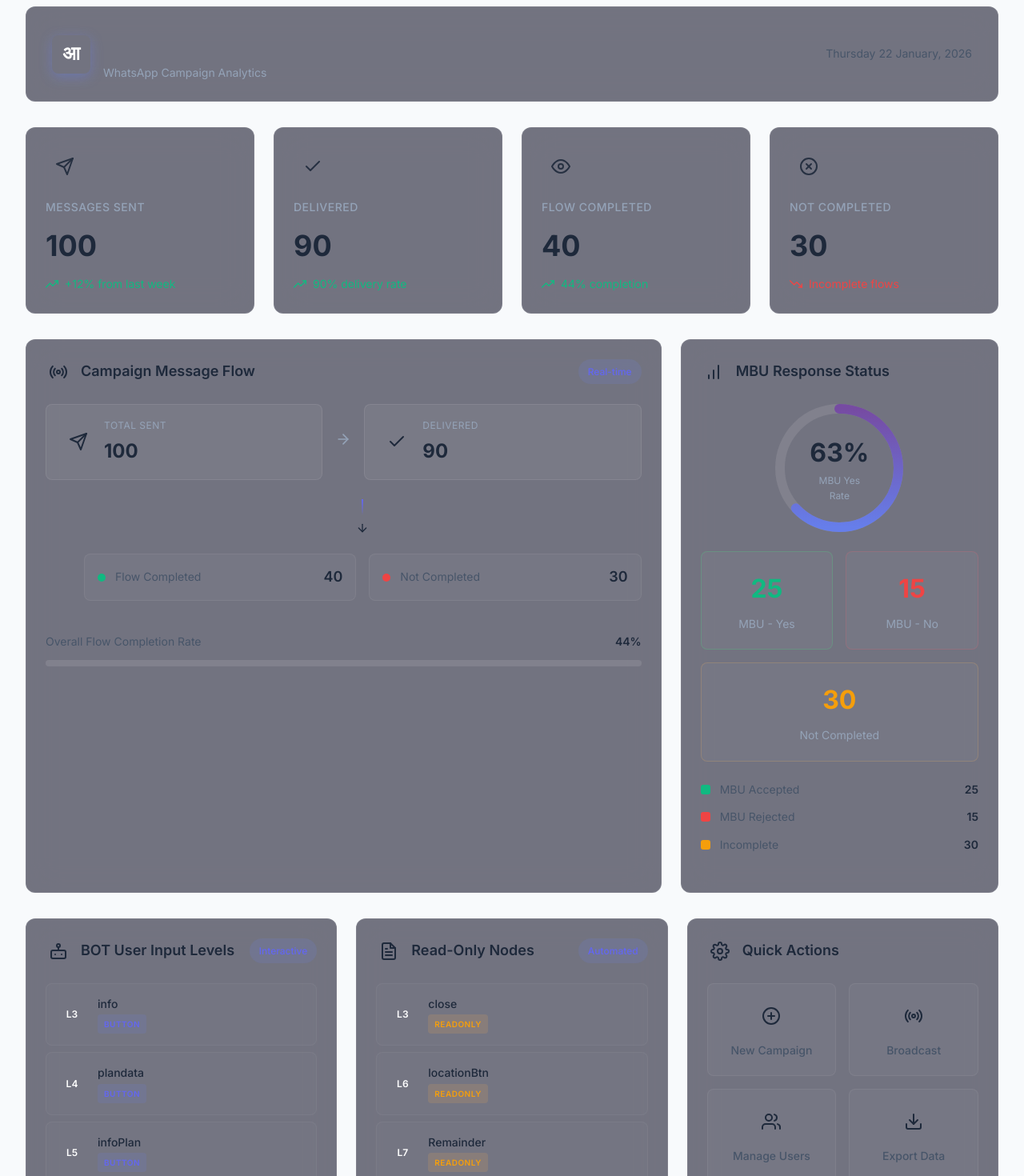
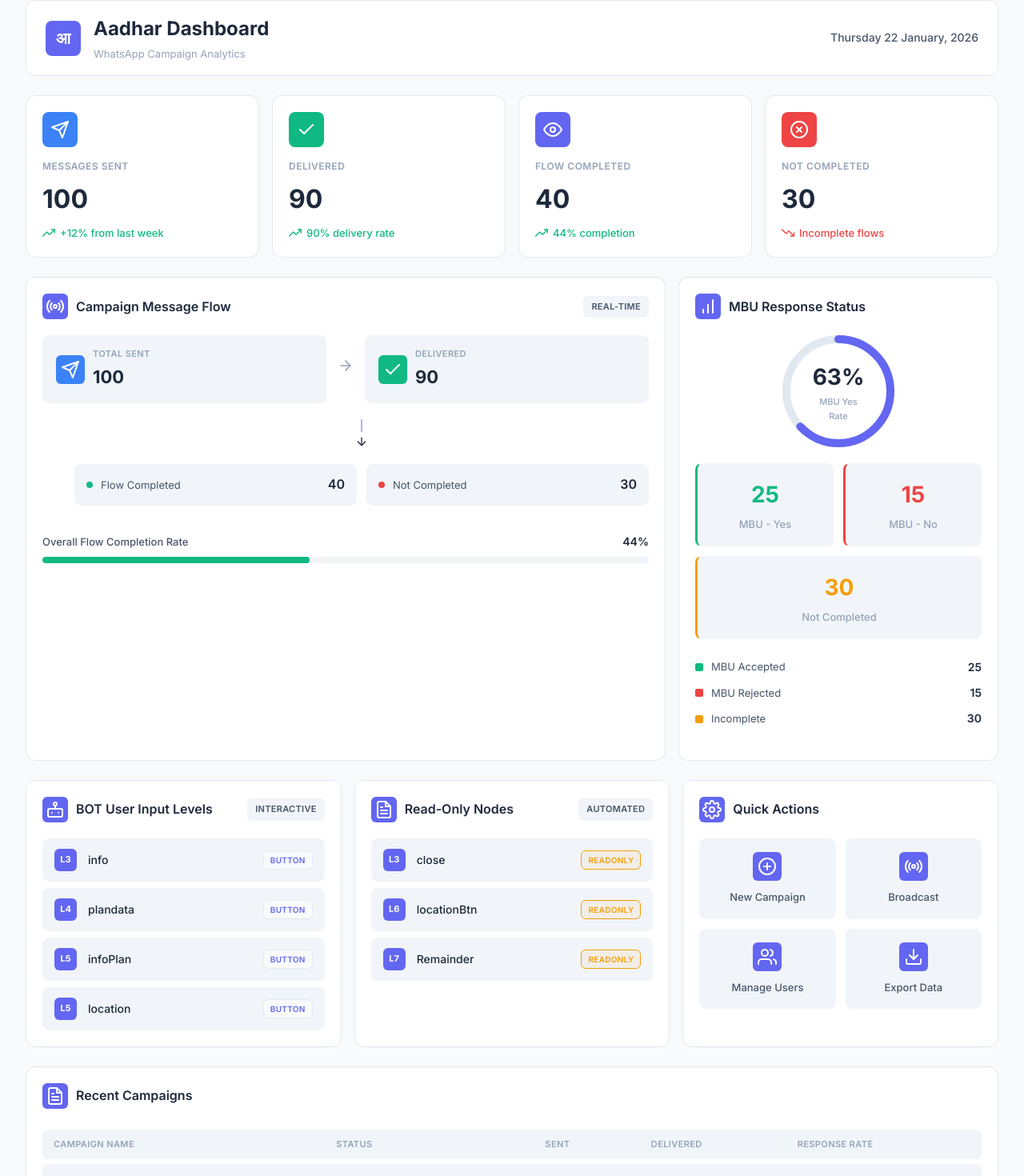
Before and after one commit to harshpardhi06/dashboard, a React (Vite) app: page / in a window 1280 px wide. Shown: the part 24-1494 px from the top of the page at 80% size. Built offline with nearby package versions, Linux system fonts and the light colour scheme.

Commit message:
[FlatUI]

```diff
--- a/src/App.css
+++ b/src/App.css
@@ -1,7 +1,8 @@
 /* Dashboard Layout */
 .dashboard {
   min-height: 100vh;
-  padding: 2rem;
+  padding: 1.5rem 2rem;
+  background: var(--bg-primary);
 }
 
 /* Header Styles */
@@ -9,12 +10,11 @@
   display: flex;
   justify-content: space-between;
   align-items: center;
-  margin-bottom: 2rem;
-  padding: 1.5rem 2rem;
-  background: rgba(26, 26, 46, 0.6);
-  backdrop-filter: blur(20px);
+  margin-bottom: 1.5rem;
+  padding: 1rem 1.5rem;
+  background: var(--bg-card);
   border-radius: var(--radius-lg);
-  border: 1px solid rgba(255, 255, 255, 0.08);
+  border: 1px solid var(--border-color);
 }
 
 .header-left {
@@ -24,30 +24,26 @@
 }
 
 .logo {
-  width: 48px;
-  height: 48px;
-  background: var(--primary-gradient);
+  width: 44px;
+  height: 44px;
+  background: var(--primary);
   border-radius: var(--radius-md);
   display: flex;
   align-items: center;
   justify-content: center;
-  font-size: 1.5rem;
+  font-size: 1.25rem;
   font-weight: 700;
   color: white;
-  box-shadow: 0 4px 15px rgba(102, 126, 234, 0.4);
 }
 
 .header-title {
-  font-size: 1.75rem;
+  font-size: 1.5rem;
   font-weight: 700;
-  background: var(--primary-gradient);
-  -webkit-background-clip: text;
-  -webkit-text-fill-color: transparent;
-  background-clip: text;
+  color: var(--text-primary);
 }
 
 .header-subtitle {
-  font-size: 0.875rem;
+  font-size: 0.8125rem;
   color: var(--text-muted);
   margin-top: 0.125rem;
 }
@@ -61,79 +57,83 @@
 .header-date {
   color: var(--text-secondary);
   font-size: 0.875rem;
+  font-weight: 500;
 }
 
 /* Stats Grid */
 .stats-grid {
   display: grid;
-  grid-template-columns: repeat(auto-fit, minmax(240px, 1fr));
-  gap: 1.5rem;
-  margin-bottom: 2rem;
+  grid-template-columns: repeat(auto-fit, minmax(220px, 1fr));
+  gap: 1rem;
+  margin-bottom: 1.5rem;
 }
 
-/* Stat Card */
+/* Stat Card - Flat Design */
 .stat-card {
   position: relative;
-  padding: 1.5rem;
-  background: rgba(26, 26, 46, 0.6);
-  backdrop-filter: blur(20px);
+  padding: 1.25rem;
+  background: var(--bg-card);
   border-radius: var(--radius-lg);
-  border: 1px solid rgba(255, 255, 255, 0.08);
-  overflow: hidden;
+  border: 1px solid var(--border-color);
   transition: all var(--transition-normal);
   cursor: pointer;
 }
 
-.stat-card::before {
-  content: '';
-  position: absolute;
-  top: 0;
-  left: 0;
-  right: 0;
-  height: 3px;
-  background: var(--card-accent, var(--primary-gradient));
-}
-
 .stat-card:hover {
-  transform: translateY(-4px);
-  border-color: rgba(102, 126, 234, 0.3);
-  box-shadow: var(--shadow-glow);
+  transform: translateY(-2px);
+  box-shadow: var(--shadow-lg);
 }
 
 .stat-card-icon {
-  width: 48px;
-  height: 48px;
+  width: 44px;
+  height: 44px;
   border-radius: var(--radius-md);
   display: flex;
   align-items: center;
   justify-content: center;
-  font-size: 1.5rem;
-  margin-bottom: 1rem;
-  background: var(--card-accent, var(--primary-gradient));
-  opacity: 0.9;
+  font-size: 1.25rem;
+  margin-bottom: 0.875rem;
+  color: white;
+}
+
+.stat-card.sent .stat-card-icon {
+  background: var(--status-sent);
+}
+
+.stat-card.delivered .stat-card-icon {
+  background: var(--status-delivered);
+}
+
+.stat-card.read .stat-card-icon {
+  background: var(--status-read);
+}
+
+.stat-card.failed .stat-card-icon {
+  background: var(--status-failed);
 }
 
 .stat-card-label {
   color: var(--text-muted);
-  font-size: 0.875rem;
-  font-weight: 500;
+  font-size: 0.75rem;
+  font-weight: 600;
   text-transform: uppercase;
   letter-spacing: 0.5px;
-  margin-bottom: 0.5rem;
+  margin-bottom: 0.375rem;
 }
 
 .stat-card-value {
-  font-size: 2.25rem;
+  font-size: 2rem;
   font-weight: 700;
   color: var(--text-primary);
-  margin-bottom: 0.5rem;
+  margin-bottom: 0.375rem;
 }
 
 .stat-card-change {
   display: flex;
   align-items: center;
-  gap: 0.5rem;
-  font-size: 0.875rem;
+  gap: 0.375rem;
+  font-size: 0.8125rem;
+  font-weight: 500;
 }
 
 .stat-card-change.positive {
@@ -144,32 +144,12 @@
   color: var(--status-failed);
 }
 
-/* Sent Card */
-.stat-card.sent {
-  --card-accent: var(--info-gradient);
-}
-
-/* Delivered Card */
-.stat-card.delivered {
-  --card-accent: var(--secondary-gradient);
-}
-
-/* Read Card */
-.stat-card.read {
-  --card-accent: var(--primary-gradient);
-}
-
-/* Failed Card */
-.stat-card.failed {
-  --card-accent: var(--warning-gradient);
-}
-
 /* Main Content Grid */
 .content-grid {
   display: grid;
   grid-template-columns: 2fr 1fr;
-  gap: 1.5rem;
-  margin-bottom: 2rem;
+  gap: 1rem;
+  margin-bottom: 1.5rem;
 }
 
 @media (max-width: 1200px) {
@@ -178,105 +158,108 @@
   }
 }
 
-/* Card Container */
+/* Card Container - Flat Design */
 .card {
-  background: rgba(26, 26, 46, 0.6);
-  backdrop-filter: blur(20px);
+  background: var(--bg-card);
   border-radius: var(--radius-lg);
-  border: 1px solid rgba(255, 255, 255, 0.08);
-  padding: 1.5rem;
+  border: 1px solid var(--border-color);
+  padding: 1.25rem;
 }
 
 .card-header {
   display: flex;
   justify-content: space-between;
   align-items: center;
-  margin-bottom: 1.5rem;
+  margin-bottom: 1.25rem;
 }
 
 .card-title {
-  font-size: 1.125rem;
+  font-size: 1rem;
   font-weight: 600;
   color: var(--text-primary);
   display: flex;
   align-items: center;
-  gap: 0.75rem;
+  gap: 0.625rem;
 }
 
 .card-title-icon {
   width: 32px;
   height: 32px;
-  background: var(--primary-gradient);
+  background: var(--primary);
   border-radius: var(--radius-sm);
   display: flex;
   align-items: center;
   justify-content: center;
-  font-size: 1rem;
+  font-size: 0.875rem;
+  color: white;
 }
 
 .card-badge {
-  padding: 0.375rem 0.75rem;
-  background: rgba(102, 126, 234, 0.15);
-  border-radius: 20px;
-  font-size: 0.75rem;
-  font-weight: 500;
-  color: var(--accent-purple);
+  padding: 0.3125rem 0.625rem;
+  background: var(--bg-tertiary);
+  border-radius: var(--radius-sm);
+  font-size: 0.6875rem;
+  font-weight: 600;
+  color: var(--text-secondary);
+  text-transform: uppercase;
+  letter-spacing: 0.3px;
 }
 
 /* Flow Chart Container */
 .flow-chart {
   display: flex;
   flex-direction: column;
-  gap: 1rem;
+  gap: 0.875rem;
 }
 
 .flow-row {
   display: flex;
   align-items: center;
-  gap: 1rem;
+  gap: 0.875rem;
 }
 
 .flow-node {
   display: flex;
   align-items: center;
-  gap: 0.75rem;
-  padding: 1rem 1.25rem;
-  background: rgba(255, 255, 255, 0.05);
+  gap: 0.625rem;
+  padding: 0.875rem 1rem;
+  background: var(--bg-tertiary);
   border-radius: var(--radius-md);
-  border: 1px solid rgba(255, 255, 255, 0.08);
+  border: 1px solid var(--border-light);
   transition: all var(--transition-normal);
   flex: 1;
 }
 
 .flow-node:hover {
-  background: rgba(102, 126, 234, 0.1);
-  border-color: rgba(102, 126, 234, 0.3);
+  background: var(--bg-primary);
+  border-color: var(--primary);
 }
 
 .flow-node-icon {
-  width: 40px;
-  height: 40px;
+  width: 36px;
+  height: 36px;
   border-radius: var(--radius-sm);
   display: flex;
   align-items: center;
   justify-content: center;
-  font-size: 1.25rem;
+  font-size: 1rem;
+  color: white;
 }
 
 .flow-node-icon.sent {
-  background: var(--info-gradient);
+  background: var(--status-sent);
 }
 
 .flow-node-icon.delivered {
-  background: var(--secondary-gradient);
+  background: var(--status-delivered);
 }
 
 .flow-node-icon.completed {
-  background: var(--primary-gradient);
+  background: var(--status-read);
 }
 
 .flow-node-icon.pending {
-  background: linear-gradient(135deg, #f6ad55 0%, #ed8936 100%);
+  background: var(--status-pending);
 }
 
 .flow-node-content {
@@ -284,21 +267,22 @@
 }
 
 .flow-node-label {
-  font-size: 0.75rem;
+  font-size: 0.6875rem;
   color: var(--text-muted);
   text-transform: uppercase;
-  letter-spacing: 0.5px;
-  margin-bottom: 0.25rem;
+  letter-spacing: 0.4px;
+  font-weight: 600;
+  margin-bottom: 0.125rem;
 }
 
 .flow-node-value {
-  font-size: 1.5rem;
+  font-size: 1.375rem;
   font-weight: 700;
   color: var(--text-primary);
 }
 
 .flow-arrow {
-  font-size: 1.25rem;
+  font-size: 1.125rem;
   color: var(--text-muted);
 }
 
@@ -306,48 +290,49 @@
   display: flex;
   flex-direction: column;
   align-items: center;
-  gap: 0.5rem;
-  margin: 0.5rem 0 0.5rem 3rem;
+  gap: 0.25rem;
+  margin: 0.375rem 0 0.375rem 2.5rem;
 }
 
 .flow-connector {
   width: 2px;
-  height: 20px;
-  background: linear-gradient(180deg, var(--accent-purple) 0%, transparent 100%);
+  height: 16px;
+  background: var(--primary);
+  opacity: 0.5;
 }
 
 /* Branch Container */
 .branch-container {
   display: grid;
   grid-template-columns: repeat(2, 1fr);
-  gap: 1rem;
-  margin-left: 3rem;
+  gap: 0.75rem;
+  margin-left: 2.5rem;
 }
 
 .branch-item {
   display: flex;
   align-items: center;
-  gap: 0.75rem;
-  padding: 0.875rem 1rem;
-  background: rgba(255, 255, 255, 0.03);
+  gap: 0.625rem;
+  padding: 0.75rem 0.875rem;
+  background: var(--bg-tertiary);
   border-radius: var(--radius-md);
-  border: 1px solid rgba(255, 255, 255, 0.06);
+  border: 1px solid var(--border-light);
   transition: all var(--transition-normal);
 }
 
 .branch-item:hover {
-  background: rgba(56, 239, 125, 0.08);
-  border-color: rgba(56, 239, 125, 0.2);
+  background: rgba(16, 185, 129, 0.08);
+  border-color: var(--accent-green);
 }
 
 .branch-item.negative:hover {
-  background: rgba(245, 87, 108, 0.08);
-  border-color: rgba(245, 87, 108, 0.2);
+  background: rgba(239, 68, 68, 0.08);
+  border-color: var(--status-failed);
 }
 
 .branch-dot {
-  width: 10px;
-  height: 10px;
+  width: 8px;
+  height: 8px;
   border-radius: 50%;
   background: var(--accent-green);
 }
@@ -357,13 +342,13 @@
 }
 
 .branch-label {
-  font-size: 0.875rem;
+  font-size: 0.8125rem;
   color: var(--text-secondary);
   flex: 1;
 }
 
 .branch-value {
-  font-size: 1.125rem;
+  font-size: 1rem;
   font-weight: 600;
   color: var(--text-primary);
 }
@@ -372,14 +357,14 @@
 .mbu-grid {
   display: grid;
   grid-template-columns: repeat(2, 1fr);
-  gap: 1rem;
+  gap: 0.75rem;
 }
 
 .mbu-card {
-  padding: 1.25rem;
-  background: rgba(255, 255, 255, 0.03);
+  padding: 1rem;
+  background: var(--bg-tertiary);
   border-radius: var(--radius-md);
-  border: 1px solid rgba(255, 255, 255, 0.06);
+  border: 1px solid var(--border-light);
   text-align: center;
   transition: all var(--transition-normal);
 }
@@ -390,34 +375,22 @@
 }
 
 .mbu-card.yes {
-  border-color: rgba(56, 239, 125, 0.2);
-}
-
-.mbu-card.yes:hover {
-  background: rgba(56, 239, 125, 0.08);
+  border-left: 3px solid var(--accent-green);
 }
 
 .mbu-card.no {
-  border-color: rgba(245, 87, 108, 0.2);
-}
-
-.mbu-card.no:hover {
-  background: rgba(245, 87, 108, 0.08);
+  border-left: 3px solid var(--status-failed);
 }
 
 .mbu-card.not-completed {
   grid-column: span 2;
-  border-color: rgba(246, 173, 85, 0.2);
-}
-
-.mbu-card.not-completed:hover {
-  background: rgba(246, 173, 85, 0.08);
+  border-left: 3px solid var(--status-pending);
 }
 
 .mbu-value {
-  font-size: 2rem;
+  font-size: 1.75rem;
   font-weight: 700;
-  margin-bottom: 0.5rem;
+  margin-bottom: 0.25rem;
 }
 
 .mbu-card.yes .mbu-value {
@@ -433,8 +406,9 @@
 }
 
 .mbu-label {
-  font-size: 0.875rem;
+  font-size: 0.8125rem;
   color: var(--text-muted);
+  font-weight: 500;
 }
 
 /* BOT Levels Table */
@@ -445,35 +419,42 @@
 .level-row {
   display: flex;
   align-items: center;
-  padding: 0.875rem 1rem;
-  background: rgba(255, 255, 255, 0.02);
+  padding: 0.75rem 0.875rem;
+  background: var(--bg-tertiary);
   border-radius: var(--radius-md);
   margin-bottom: 0.5rem;
-  border: 1px solid rgba(255, 255, 255, 0.04);
+  border: 1px solid var(--border-light);
   transition: all var(--transition-normal);
 }
 
 .level-row:hover {
-  background: rgba(102, 126, 234, 0.08);
-  border-color: rgba(102, 126, 234, 0.2);
+  background: var(--bg-primary);
+  border-color: var(--primary);
+}
+
+.level-row:last-child {
+  margin-bottom: 0;
 }
 
 .level-badge {
   display: flex;
   align-items: center;
   justify-content: center;
-  width: 32px;
-  height: 32px;
-  background: var(--primary-gradient);
+  width: 28px;
+  height: 28px;
+  background: var(--primary);
   border-radius: var(--radius-sm);
-  font-size: 0.75rem;
-  font-weight: 600;
+  font-size: 0.6875rem;
+  font-weight: 700;
   color: white;
-  margin-right: 1rem;
+  margin-right: 0.875rem;
 }
 
 .level-info {
   flex: 1;
+  display: flex;
+  align-items: center;
+  justify-content: space-between;
 }
 
 .level-branch {
@@ -483,43 +464,46 @@
 }
 
 .level-type {
-  font-size: 0.75rem;
+  font-size: 0.6875rem;
   color: var(--text-muted);
   margin-top: 0.125rem;
 }
 
 .level-type-badge {
   display: inline-block;
-  padding: 0.25rem 0.5rem;
-  background: rgba(102, 126, 234, 0.15);
-  border-radius: 4px;
+  padding: 0.1875rem 0.5rem;
+  background: var(--bg-primary);
+  border: 1px solid var(--border-color);
+  border-radius: var(--radius-sm);
   font-size: 0.625rem;
   font-weight: 600;
   text-transform: uppercase;
-  letter-spacing: 0.5px;
-  color: var(--accent-purple);
+  letter-spacing: 0.3px;
+  color: var(--primary);
 }
 
 .level-type-badge.readonly {
-  background: rgba(246, 173, 85, 0.15);
   color: var(--status-pending);
+  border-color: var(--status-pending);
+  background: rgba(245, 158, 11, 0.08);
 }
 
 /* Progress Bar */
 .progress-container {
-  margin-top: 1.5rem;
+  margin-top: 1.25rem;
 }
 
 .progress-header {
   display: flex;
   justify-content: space-between;
   align-items: center;
-  margin-bottom: 0.75rem;
+  margin-bottom: 0.5rem;
 }
 
 .progress-label {
-  font-size: 0.875rem;
+  font-size: 0.8125rem;
   color: var(--text-secondary);
+  font-weight: 500;
 }
 
 .progress-value {
@@ -530,14 +514,14 @@
 
 .progress-bar {
   height: 8px;
-  background: rgba(255, 255, 255, 0.1);
+  background: var(--bg-tertiary);
   border-radius: 4px;
   overflow: hidden;
 }
 
 .progress-fill {
   height: 100%;
-  background: var(--secondary-gradient);
+  background: var(--accent-green);
   border-radius: 4px;
   transition: width 0.8s ease-out;
 }
@@ -546,33 +530,43 @@
 .campaign-table {
   width: 100%;
   border-collapse: separate;
-  border-spacing: 0 0.5rem;
+  border-spacing: 0 0.375rem;
 }
 
 .campaign-table th {
   text-align: left;
-  padding: 0.75rem 1rem;
-  font-size: 0.75rem;
+  padding: 0.625rem 0.875rem;
+  font-size: 0.6875rem;
   font-weight: 600;
   color: var(--text-muted);
   text-transform: uppercase;
-  letter-spacing: 0.5px;
+  letter-spacing: 0.4px;
+  background: var(--bg-tertiary);
+}
+
+.campaign-table th:first-child {
+  border-radius: var(--radius-sm) 0 0 var(--radius-sm);
+}
+
+.campaign-table th:last-child {
+  border-radius: 0 var(--radius-sm) var(--radius-sm) 0;
 }
 
 .campaign-table td {
-  padding: 1rem;
-  background: rgba(255, 255, 255, 0.02);
-  border-top: 1px solid rgba(255, 255, 255, 0.04);
-  border-bottom: 1px solid rgba(255, 255, 255, 0.04);
+  padding: 0.875rem;
+  background: var(--bg-tertiary);
+  border-top: 1px solid var(--border-light);
+  border-bottom: 1px solid var(--border-light);
+  font-size: 0.875rem;
 }
 
 .campaign-table tr td:first-child {
-  border-left: 1px solid rgba(255, 255, 255, 0.04);
+  border-left: 1px solid var(--border-light);
   border-radius: var(--radius-md) 0 0 var(--radius-md);
 }
 
 .campaign-table tr td:last-child {
-  border-right: 1px solid rgba(255, 255, 255, 0.04);
+  border-right: 1px solid var(--border-light);
   border-radius: 0 var(--radius-md) var(--radius-md) 0;
 }
 
@@ -581,17 +575,19 @@
 }
 
 .campaign-table tbody tr:hover td {
-  background: rgba(102, 126, 234, 0.08);
+  background: var(--bg-primary);
 }
 
 .status-badge {
   display: inline-flex;
   align-items: center;
   gap: 0.375rem;
-  padding: 0.375rem 0.75rem;
-  border-radius: 20px;
-  font-size: 0.75rem;
-  font-weight: 500;
+  padding: 0.3125rem 0.625rem;
+  border-radius: var(--radius-sm);
+  font-size: 0.6875rem;
+  font-weight: 600;
+  text-transform: uppercase;
+  letter-spacing: 0.3px;
 }
 
 .status-badge::before {
@@ -602,7 +598,7 @@
 }
 
 .status-badge.active {
-  background: rgba(56, 239, 125, 0.15);
+  background: rgba(16, 185, 129, 0.12);
   color: var(--accent-green);
 }
 
@@ -611,7 +607,7 @@
 }
 
 .status-badge.pending {
-  background: rgba(246, 173, 85, 0.15);
+  background: rgba(245, 158, 11, 0.12);
   color: var(--status-pending);
 }
 
@@ -620,34 +616,34 @@
 }
 
 .status-badge.completed {
-  background: rgba(102, 126, 234, 0.15);
-  color: var(--accent-purple);
+  background: rgba(99, 102, 241, 0.12);
+  color: var(--primary);
 }
 
 .status-badge.completed::before {
-  background: var(--accent-purple);
+  background: var(--primary);
 }
 
 /* Sidebar Section */
 .sidebar-section {
-  margin-bottom: 1.5rem;
+  margin-bottom: 1.25rem;
 }
 
 .sidebar-title {
-  font-size: 0.75rem;
+  font-size: 0.6875rem;
   font-weight: 600;
   color: var(--text-muted);
   text-transform: uppercase;
-  letter-spacing: 0.5px;
-  margin-bottom: 1rem;
+  letter-spacing: 0.4px;
+  margin-bottom: 0.875rem;
 }
 
 /* Response Rate Chart */
 .response-chart {
   position: relative;
-  width: 160px;
-  height: 160px;
-  margin: 0 auto 1.5rem;
+  width: 140px;
+  height: 140px;
+  margin: 0 auto 1.25rem;
 }
 
 .response-chart-center {
@@ -659,33 +655,34 @@
 }
 
 .response-chart-value {
-  font-size: 2rem;
+  font-size: 1.75rem;
   font-weight: 700;
   color: var(--text-primary);
 }
 
 .response-chart-label {
-  font-size: 0.75rem;
+  font-size: 0.6875rem;
   color: var(--text-muted);
+  font-weight: 500;
 }
 
 /* Legend */
 .legend {
   display: flex;
   flex-direction: column;
-  gap: 0.75rem;
+  gap: 0.625rem;
 }
 
 .legend-item {
   display: flex;
   align-items: center;
-  gap: 0.75rem;
+  gap: 0.625rem;
 }
 
 .legend-color {
-  width: 12px;
-  height: 12px;
-  border-radius: 3px;
+  width: 10px;
+  height: 10px;
+  border-radius: 2px;
 }
 
 .legend-color.mbu-yes {
@@ -702,7 +699,7 @@
 
 .legend-text {
   flex: 1;
-  font-size: 0.875rem;
+  font-size: 0.8125rem;
   color: var(--text-secondary);
 }
 
@@ -715,49 +712,50 @@
 /* Bottom Section */
 .bottom-grid {
   display: grid;
-  grid-template-columns: repeat(auto-fit, minmax(300px, 1fr));
-  gap: 1.5rem;
+  grid-template-columns: repeat(auto-fit, minmax(280px, 1fr));
+  gap: 1rem;
 }
 
 /* Quick Actions */
 .quick-actions {
   display: grid;
   grid-template-columns: repeat(2, 1fr);
-  gap: 1rem;
+  gap: 0.75rem;
 }
 
 .action-btn {
   display: flex;
   flex-direction: column;
   align-items: center;
-  gap: 0.75rem;
-  padding: 1.25rem;
-  background: rgba(255, 255, 255, 0.03);
-  border: 1px solid rgba(255, 255, 255, 0.06);
+  gap: 0.625rem;
+  padding: 1rem;
+  background: var(--bg-tertiary);
+  border: 1px solid var(--border-light);
   border-radius: var(--radius-md);
   cursor: pointer;
   transition: all var(--transition-normal);
 }
 
 .action-btn:hover {
-  background: rgba(102, 126, 234, 0.1);
-  border-color: rgba(102, 126, 234, 0.3);
+  background: var(--bg-primary);
+  border-color: var(--primary);
   transform: translateY(-2px);
 }
 
 .action-icon {
-  width: 40px;
-  height: 40px;
+  width: 36px;
+  height: 36px;
   border-radius: var(--radius-sm);
   display: flex;
   align-items: center;
   justify-content: center;
-  font-size: 1.25rem;
-  background: var(--primary-gradient);
+  font-size: 1rem;
+  background: var(--primary);
+  color: white;
 }
 
 .action-label {
-  font-size: 0.875rem;
+  font-size: 0.8125rem;
   font-weight: 500;
   color: var(--text-secondary);
 }
@@ -770,7 +768,7 @@
 
   .header {
     flex-direction: column;
-    gap: 1rem;
+    gap: 0.875rem;
     text-align: center;
   }
 
@@ -780,7 +778,7 @@
 
   .branch-container {
     grid-template-columns: 1fr;
-    margin-left: 1rem;
+    margin-left: 0.875rem;
   }
 
   .mbu-card.not-completed {
--- a/src/App.jsx
+++ b/src/App.jsx
@@ -147,7 +147,7 @@
 }
 
 // Circular Progress component for MBU stats
-function CircularProgress({ percentage, size = 160, strokeWidth = 12 }) {
+function CircularProgress({ percentage, size = 140, strokeWidth = 10 }) {
   const radius = (size - strokeWidth) / 2
   const circumference = radius * 2 * Math.PI
   const offset = circumference - (percentage / 100) * circumference
@@ -155,7 +155,7 @@
   return (
     <svg width={size} height={size} className="response-chart-svg">
       <circle
-        stroke="rgba(255,255,255,0.1)"
+        stroke="#e2e8f0"
         fill="none"
         strokeWidth={strokeWidth}
         r={radius}
@@ -163,7 +163,7 @@
         cy={size / 2}
       />
       <circle
-        stroke="url(#gradient)"
+        stroke="#6366f1"
         fill="none"
         strokeWidth={strokeWidth}
         strokeLinecap="round"
@@ -174,12 +174,6 @@
         cy={size / 2}
         style={{ transform: 'rotate(-90deg)', transformOrigin: '50% 50%', transition: 'stroke-dashoffset 1s ease-out' }}
       />
-      <defs>
-        <linearGradient id="gradient" x1="0%" y1="0%" x2="100%" y2="0%">
-          <stop offset="0%" stopColor="#667eea" />
-          <stop offset="100%" stopColor="#764ba2" />
-        </linearGradient>
-      </defs>
     </svg>
   )
 }
```
